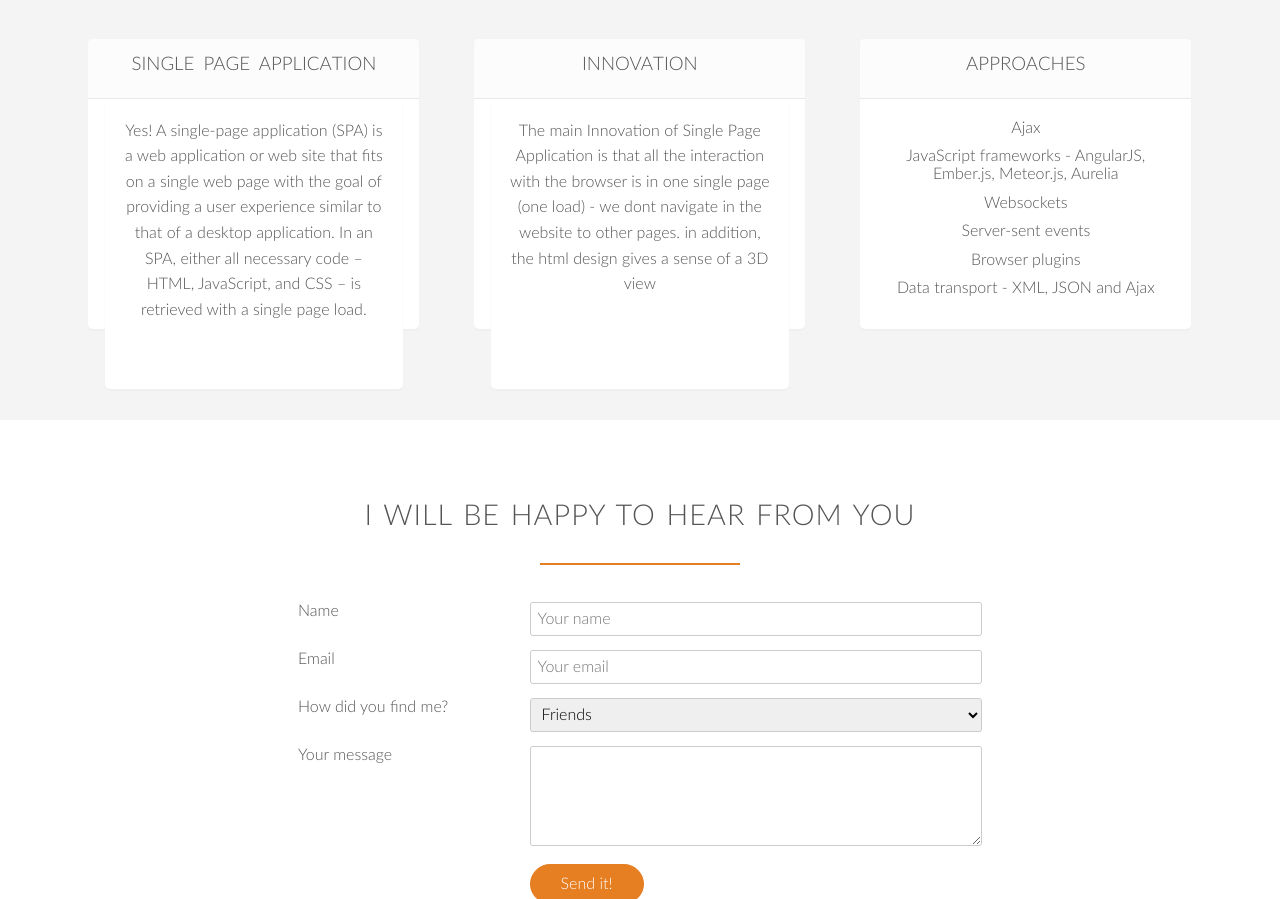
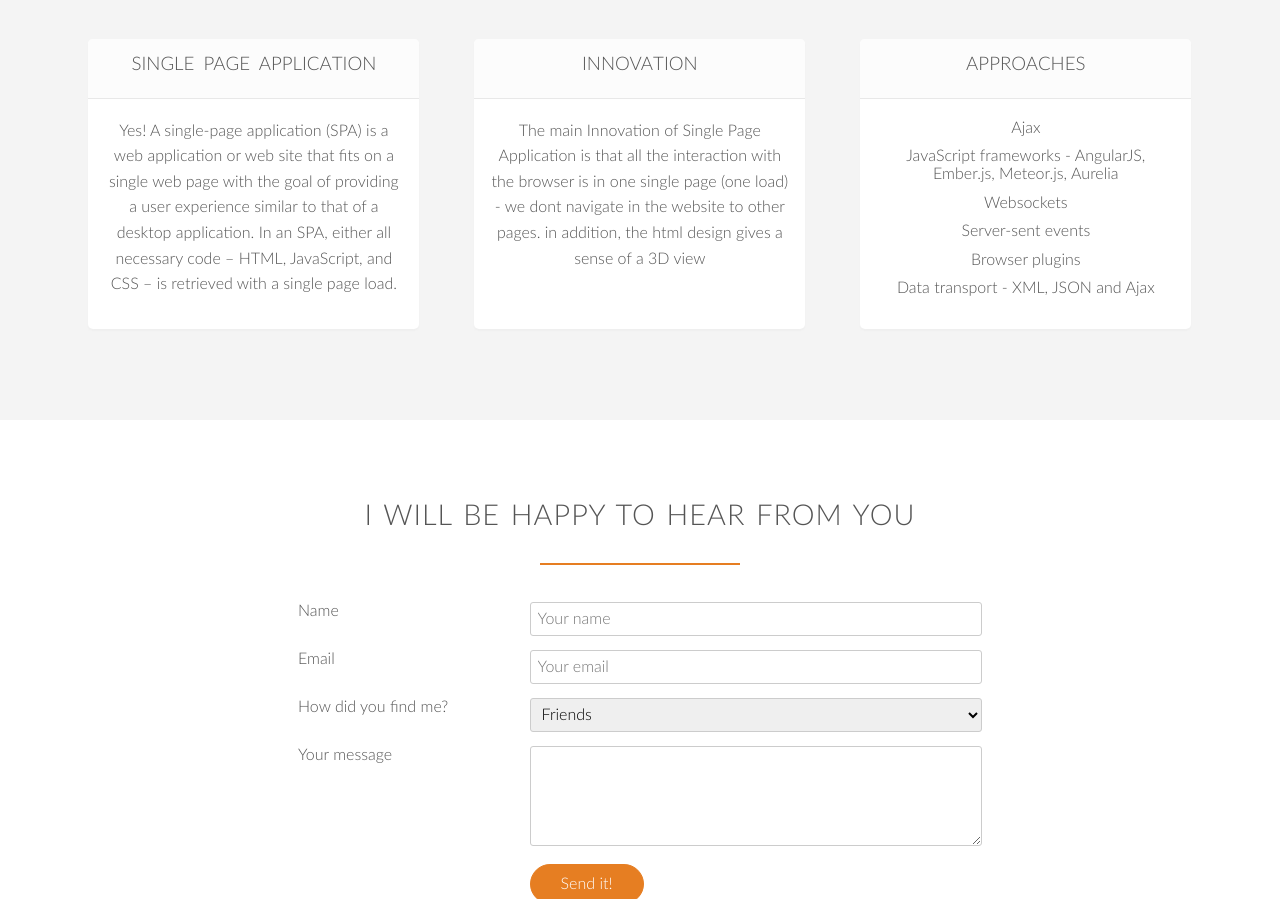
Before and after one commit to gilxd931/gilxd931.github.io, a plain HTML site: page index.html in a window 1280 px wide. Shown: the part 4295-5194 px from the top of the page. Drawn offline with nearby package versions, Linux system fonts and the light colour scheme; files whose address does not match are found by name; a web font is replaced by a local one.

Commit message:
lasttttt

```diff
--- a/index.html
+++ b/index.html
@@ -160,7 +160,7 @@
                         <div class="box-content">
                             <h3>Single Page Application</h3>
                         </div>
-                        <div class="qa-box">
+                        <div>
                             <p>Yes! A single-page application (SPA) is a web application or web site that fits on a single web page with the goal of providing a user experience similar to that of a desktop application. In an SPA, either all necessary code – HTML, JavaScript, and CSS – is retrieved with a single page load.</p>
                         </div>
                     </div>
@@ -170,7 +170,7 @@
                         <div class="box-content">
                             <h3>Innovation</h3>
                         </div>
-                        <div class="qa-box">
+                        <div>
                             <p>The main Innovation of Single Page Application is that all the interaction with the browser is in one single page (one load) - we dont navigate in the website to other pages. in addition, the html design gives a sense of a 3D view</p>
                         </div>
                     </div>
```
